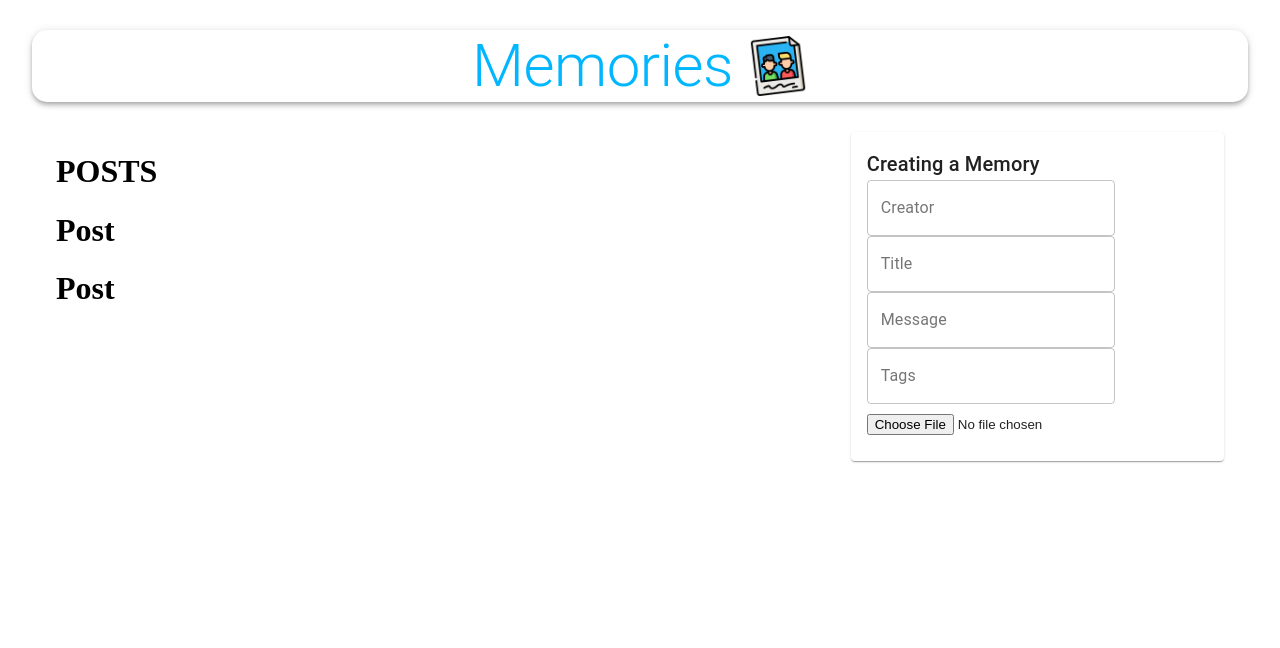
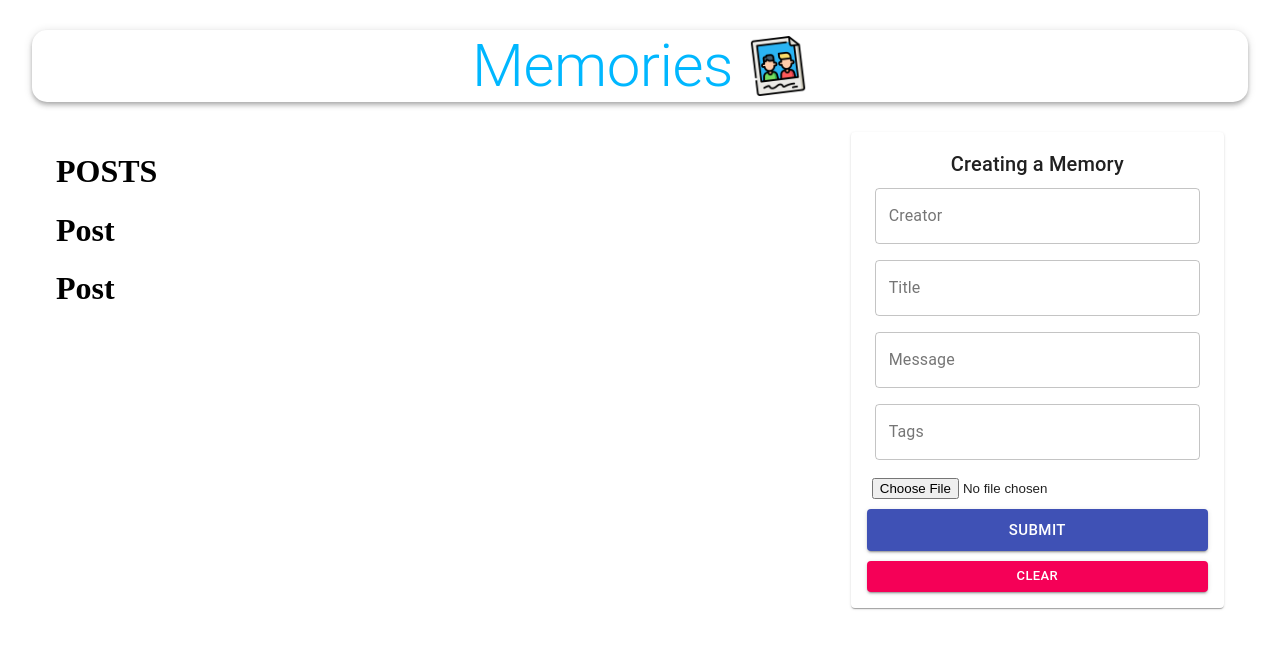
Before and after one commit to Quantum-Impulse/Full-Stack-MERN, a React (Create React App) app in the folder client/: page / in a window 1280 px wide. Shown: the top 648 px of the page. Built offline with nearby package versions, Linux system fonts and the light colour scheme; no server answers.

Commit message:
basic form is done

```diff
--- a/client/src/components/Form/Form.js
+++ b/client/src/components/Form/Form.js
@@ -11,16 +11,21 @@
 
     }
 
+    const clear = () => {
+
+    }
+
     return (
         <Paper className={classes.paper}>
-            <form autoComplete="off" noValidate className={classes.name} onSubmit={handleSubmit} >
+            <form autoComplete="off" noValidate className={`${classes.root} ${classes.form}`} onSubmit={handleSubmit} >
             <Typography variant="h6">Creating a Memory</Typography>
-            <TextField name="creator"variant="outlined" label="Creator" fullWidthvalue={postData.creator} onChange={(e) => setPostData( { ... postData, creator: e.target.value })} />
-            <TextField name="title"variant="outlined" label="Title" fullWidthvalue={postData.title} onChange={(e) => setPostData( { ... postData, title: e.target.value })} />
-            <TextField name="message"variant="outlined" label="Message" fullWidthvalue={postData.message} onChange={(e) => setPostData( { ... postData, message: e.target.value })} />
-            <TextField name="tags"variant="outlined" label="Tags" fullWidthvalue={postData.tags} onChange={(e) => setPostData( { ... postData, tags: e.target.value })} />
+            <TextField name="creator"variant="outlined" label="Creator" fullWidth value={postData.creator} onChange={(e) => setPostData( { ... postData, creator: e.target.value })} />
+            <TextField name="title"variant="outlined" label="Title" fullWidth value={postData.title} onChange={(e) => setPostData( { ... postData, title: e.target.value })} />
+            <TextField name="message"variant="outlined" label="Message" fullWidth value={postData.message} onChange={(e) => setPostData( { ... postData, message: e.target.value })} />
+            <TextField name="tags"variant="outlined" label="Tags" fullWidth value={postData.tags} onChange={(e) => setPostData( { ... postData, tags: e.target.value })} />
             <div className={classes.fileInput}> <FileBase type="file" multiple={false} onDone={({base64}) => setPostData({ ... postData, selectedFile: base64})} /> </div>
-
+            <Button className={classes.buttonSubmit} variant="contained" color="primary" size="large" type="submit" fullWidth>Submit</Button>
+            <Button variant="contained" color="secondary" size="small" onClick={clear} fullWidth>clear</Button>
             </form>
         </Paper>
     )
```
